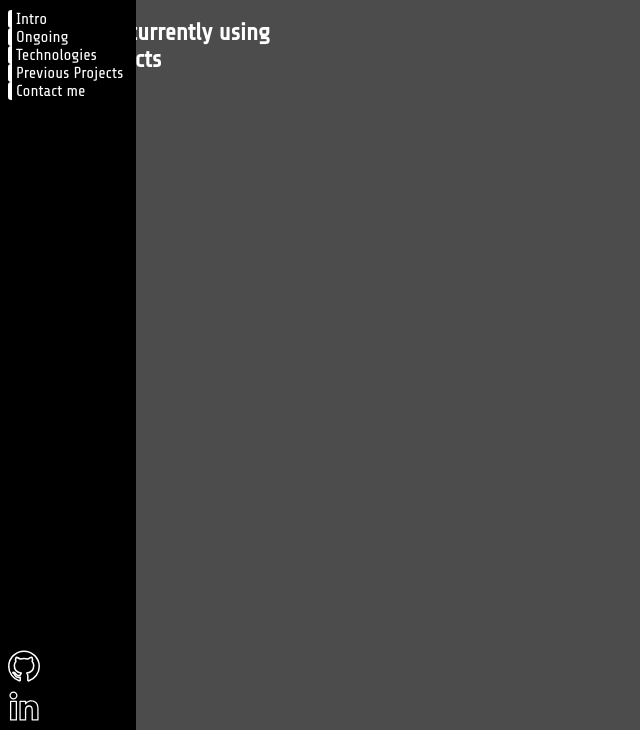
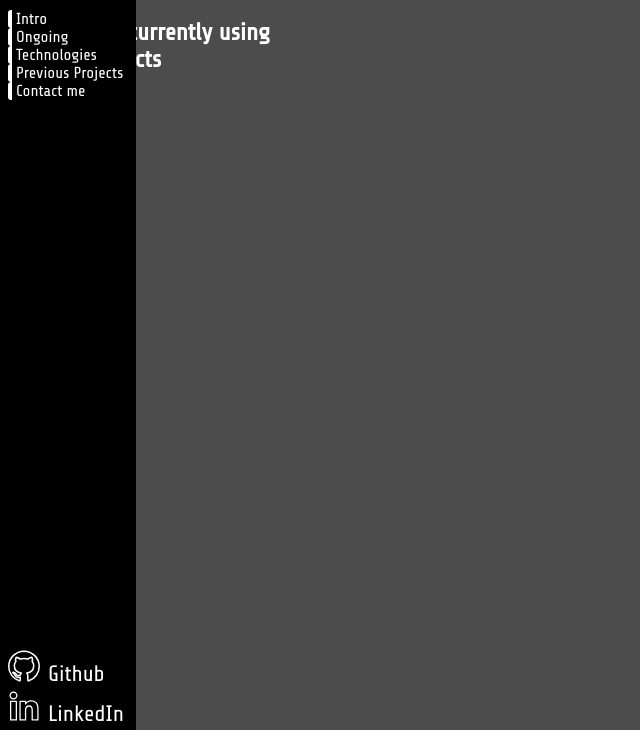
Before and after one commit to haroun-b/haroun-b.github.io, a plain HTML site: page index.html in a window 1280 px wide. Shown: the part 70-800 px from the top of the page, without its empty margins (0-640 px from the left). Drawn offline with Linux system fonts and the light colour scheme; a web font is replaced by a local one.

Commit message:
adds social links

```diff
--- a/index.html
+++ b/index.html
@@ -26,21 +26,27 @@
 
 
     <ul id="map">
-      <li> <a href="">Intro</a></li>
-      <li> <a href="">Ongoing</a></li>
-      <li> <a href="">Technologies</a></li>
-      <li> <a href="">Previous Projects</a></li>
-      <li> <a href="">Contact me</a></li>
+      <li><a href="">Intro</a></li>
+      <li><a href="">Ongoing</a></li>
+      <li><a href="">Technologies</a></li>
+      <li><a href="">Previous Projects</a></li>
+      <li><a href="">Contact me</a></li>
     </ul>
 
     <div id="socials">
+      <a href="">
         <svg viewBox="0 0 3 3" xmlns="http://www.w3.org/2000/svg">
           <use href="#github-logo" />
         </svg>
+        <span>Github</span>
+      </a>
 
+      <a href="">
         <svg viewBox="0 0 5 5" xmlns="http://www.w3.org/2000/svg">
           <use href="#linkedin-logo" />
         </svg>
+        <span>LinkedIn</span>
+      </a>
     </div>
   </nav>
 
@@ -105,10 +111,6 @@
 
     </symbol>
   </svg>
-
-
-
-
 </body>
 
 </html>
--- a/style.css
+++ b/style.css
@@ -48,9 +48,22 @@ nav svg {
   width: 2.5rem;
 }
 
+#socials {
+  font-size: 1.4rem;
+}
+
 #socials svg {
   display: block;
   padding: .25rem;
+}
+
+#socials a {
+  display: flex;
+  align-items: flex-end;
+}
+
+#socials span {
+  margin-left: .25rem;
 }
 
 #map {
@@ -69,11 +82,13 @@ nav svg {
   transition: all .5s ease-in-out;
 }
 
-#map a {
+#map a,
+#socials span {
   visibility: hidden;
 }
 
-nav:hover>#map a {
+nav:hover>#map a,
+nav:hover>#socials span {
   transition: visibility 0s ease-in-out .5s;
   visibility: visible;
 }
```
Lines whose indentation alone changed are shown as unchanged.
